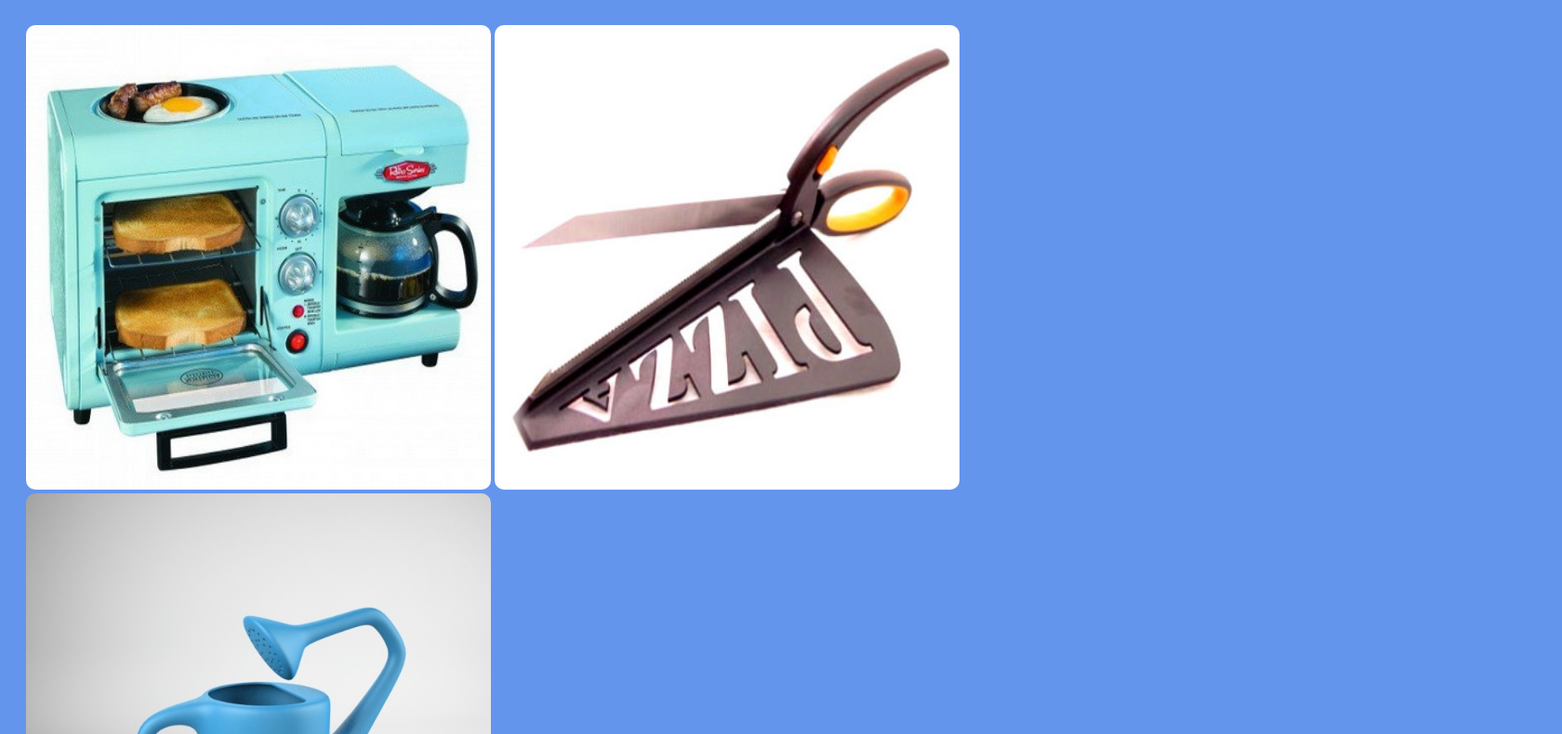
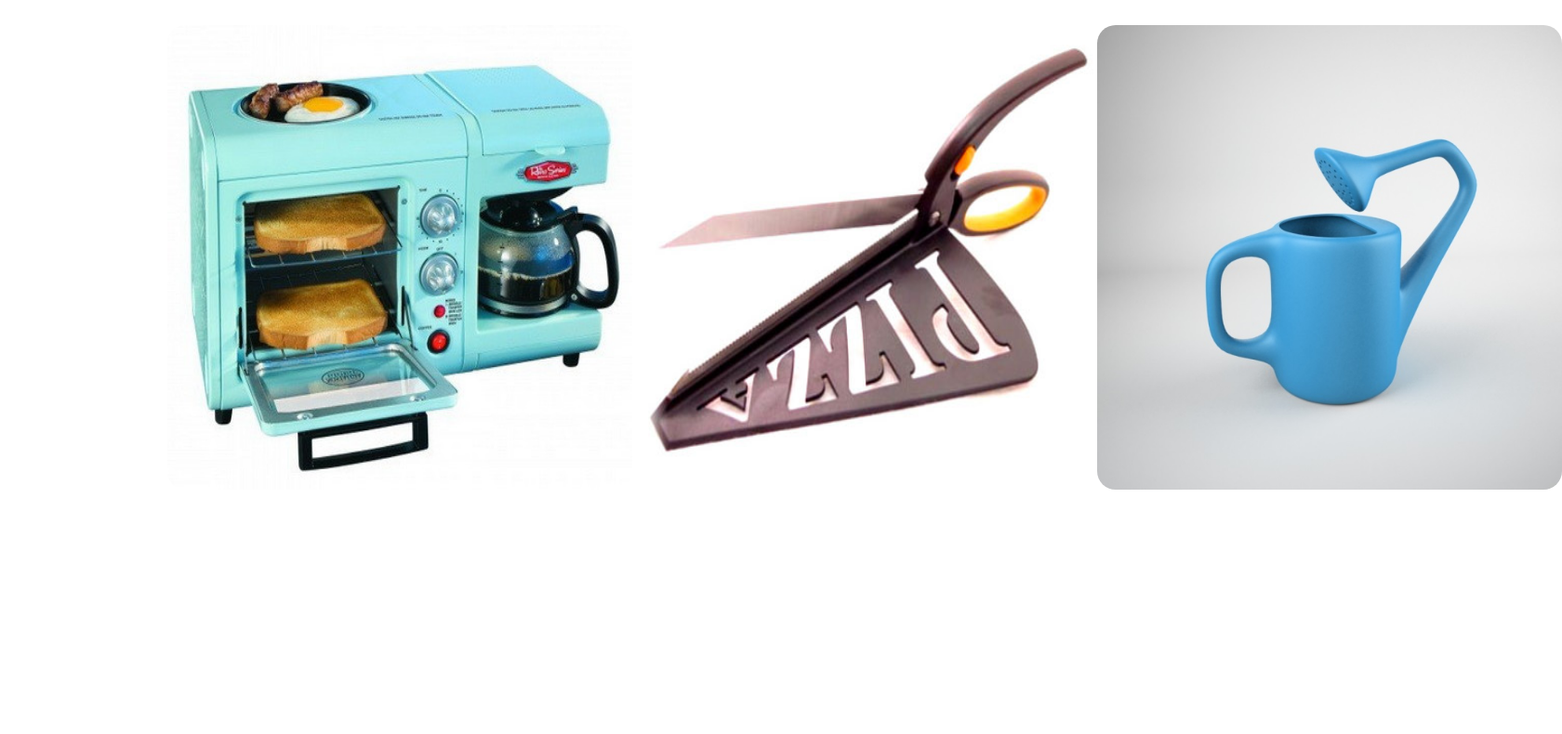
Before and after one commit to MotoBenny/BusMall, a plain HTML site: page index.html in a window 1280 px wide. Shown: the part 73-863 px from the top of the page at 93% size, 1680 px wide, since content can reach past the window. After the commit the page ends 800 px from the top, so only its background shows below. Drawn offline with nearby package versions, Linux system fonts and the light colour scheme; files whose address does not match are found by name.

Commit message:
added basic styling

```diff
--- a/css/style.css
+++ b/css/style.css
@@ -1,6 +1,6 @@
 body {
-  background-color: cornflowerblue;
-
+  width: 960px;
+  margin: auto;
 }
 
 #container {
@@ -8,13 +8,22 @@ body {
 }
 
 #imgOne {
-  border-radius: 10px;
+  border-radius: 20px;
 }
 
 #imgTwo {
-  border-radius: 10px;
+  border-radius: 20px;
 }
 
 #imgThree {
-  border-radius: 10px;
+  border-radius: 20px;
 }
+/* chart */
+
+#chart-div {
+  width: 960px
+}
+
+#container {
+  display: flex;
+}
```
